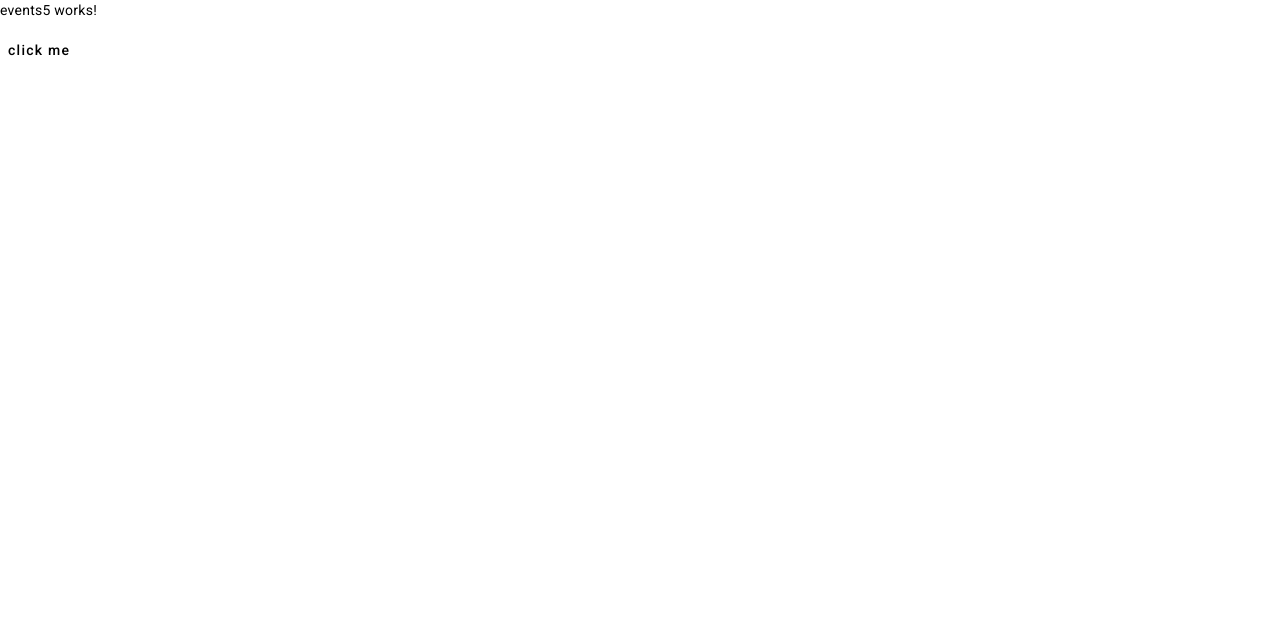
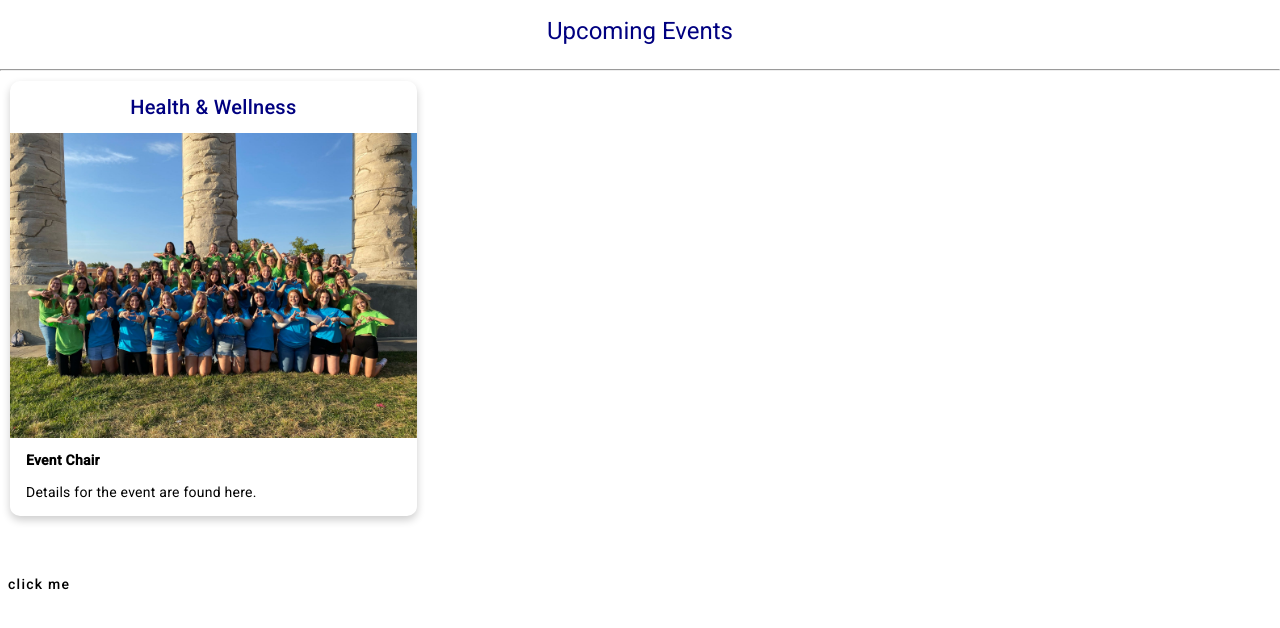
Before and after one commit to alissachimi/final_project_v2, an Angular app: page / in a window 1280 px wide. Shown: the top 628 px of the page. Built offline with nearby package versions, Linux system fonts and the light colour scheme.

Commit message:
Update events5.component.html
updated events after merge

```diff
--- a/src/app/events5/events5.component.html
+++ b/src/app/events5/events5.component.html
@@ -1,2 +1,17 @@
-<p>events5 works!</p>
+<h1>Upcoming Events</h1>
+<hr>
+<div class="grid-container">
+  <!-- replace with logic to dynamically create cards for each event in database -->
+  <div class="card">
+      <h2 class="title">Health & Wellness</h2>
+    <img src="../../assets/bidDay23.JPEG" alt="" style="width:100%">
+    <div class="card-content">
+      <p><b>Event Chair</b></p>
+      <p>Details for the event are found here.</p>
+    </div>
+  </div>
+
+</div>
+
+<!-- use in form for event bubble -->
 <button mat-button (click)="openDialog()">click me</button>
```
